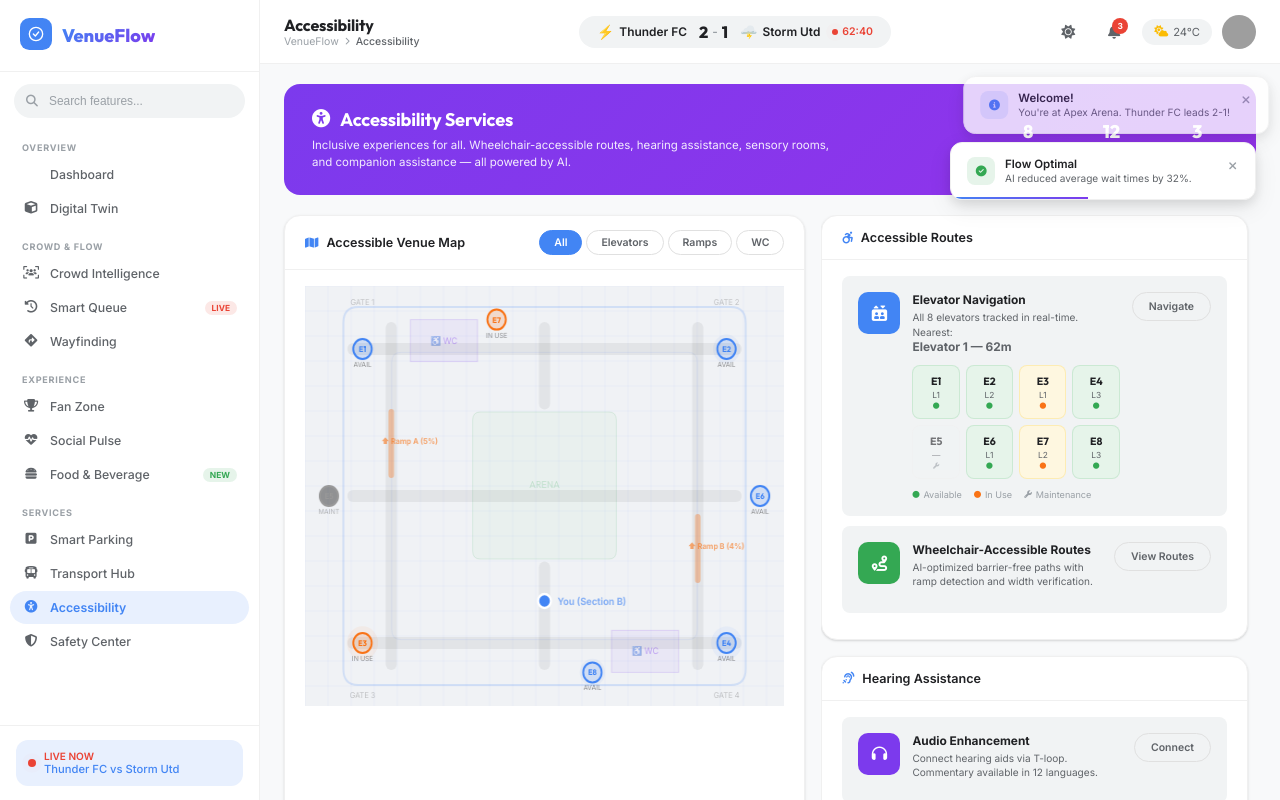
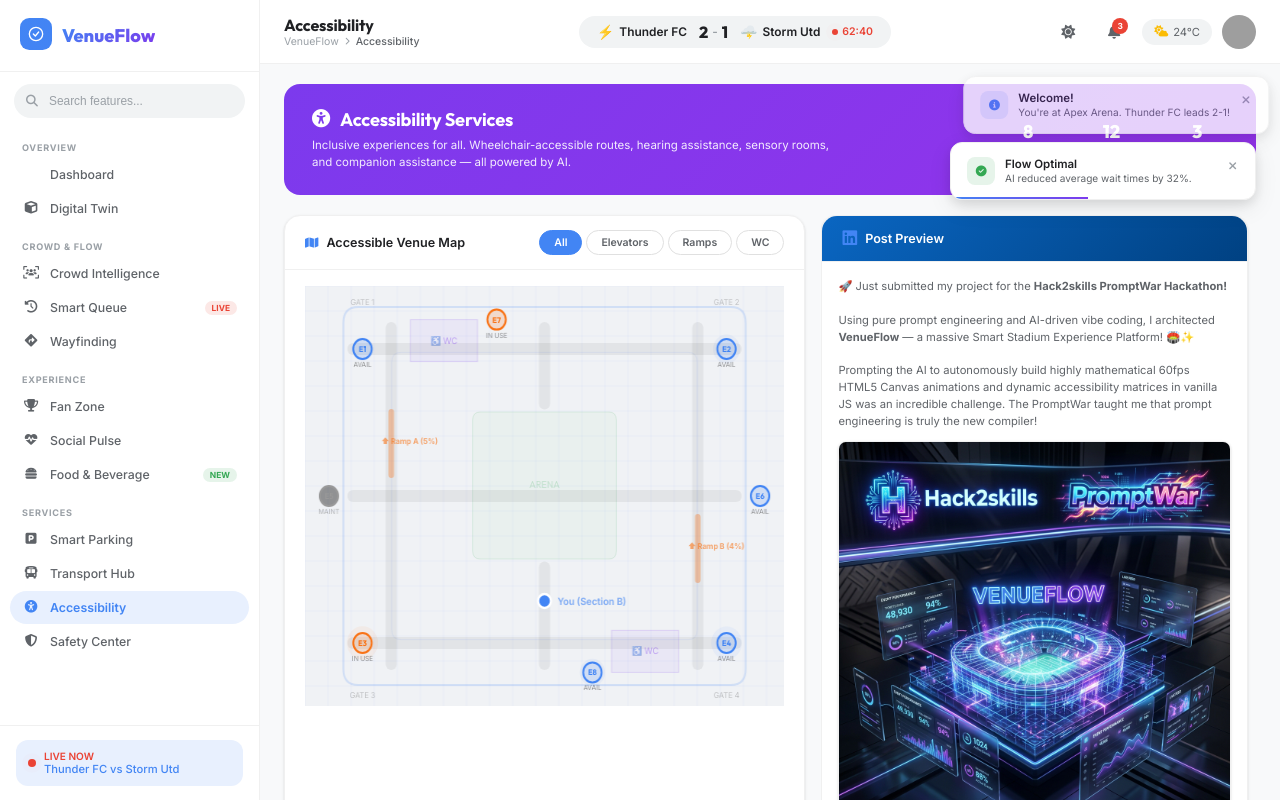
Before and after one commit to divyanshugupta0/Hack2skills, a plain HTML site: page index.html in a window 1280 px wide. Both pictures are taken after a click on the link "Accessibility". Drawn offline with Linux system fonts and the light colour scheme; grey boxes are pictures that could not be loaded; some icons are missing; a web font is replaced by a local one.

Commit message:
added linkedin promo with logo and updated description

```diff
--- a/index.html
+++ b/index.html
@@ -1339,6 +1339,31 @@
                             </div>
                             <!-- Right Column: Feature Cards -->
                             <div class="access-side">
+                                <!-- LinkedIn Post Preview Card -->
+                                <div class="card" style="margin-bottom: 20px;">
+                                    <div class="card-head" style="background: linear-gradient(135deg, #0A66C2, #004182); color: white;">
+                                        <div class="card-title" style="display:flex; align-items:center; gap:8px;">
+                                            <i class="fab fa-linkedin" style="font-size: 1.2rem;"></i> Post Preview
+                                        </div>
+                                    </div>
+                                    <div class="card-body" style="padding: 16px;">
+                                        <div style="font-size: .8rem; color: var(--text-sec); margin-bottom: 12px; line-height: 1.5;">
+                                            🚀 Just submitted my project for the <strong>Hack2skills PromptWar Hackathon!</strong><br><br>
+                                            Using pure prompt engineering and AI-driven vibe coding, I architected <strong>VenueFlow</strong> — a massive Smart Stadium Experience Platform! 🏟️✨<br><br>
+                                            Prompting the AI to autonomously build highly mathematical 60fps HTML5 Canvas animations and dynamic accessibility matrices in vanilla JS was an incredible challenge. The PromptWar taught me that prompt engineering is truly the new compiler!
+                                        </div>
+                                        <img src="linkedin-promo-v2.png" alt="VenueFlow Promo Logo" style="width: 100%; border-radius: var(--radius-sm); border: 1px solid var(--border-light); margin-bottom: 12px; box-shadow: var(--shadow-sm);">
+                                        <div style="display:flex; gap: 10px;">
+                                            <a href="https://www.linkedin.com/sharing/share-offsite/?url=https://github.com/divyanshugupta0/Hack2skills" target="_blank" class="btn-primary" style="flex:1; background: #0A66C2; color: white; border: none; font-weight: 600; text-decoration: none; padding: 10px; border-radius: 6px; text-align: center; display:flex; align-items:center; justify-content:center; gap:8px;">
+                                                <i class="fas fa-share-nodes"></i> Share on LinkedIn
+                                            </a>
+                                            <button class="btn-outline" style="padding: 10px 14px;" onclick="navigator.clipboard.writeText('🚀 Just submitted my project for the Hack2skills PromptWar Hackathon! \n\nUsing pure prompt engineering and AI-driven vibe coding, I architected VenueFlow — a massive Smart Stadium Experience Platform! 🏟️✨ \n\nPrompting the AI to autonomously build highly mathematical 60fps HTML5 Canvas animations and dynamic accessibility matrices in vanilla JS was an incredible challenge. The PromptWar taught me that prompt engineering is truly the new compiler! \n\n#Hack2skills #PromptWar #VenueFlow #GenerativeAI'); showToast('success', 'Copied!', 'Post text copied to clipboard.')">
+                                                <i class="fas fa-copy"></i> Copy Text
+                                            </button>
+                                        </div>
+                                    </div>
+                                </div>
+
                                 <!-- Accessible Routes Card -->
                                 <div class="card">
                                     <div class="card-head">
```
Also changed, not shown: linkedin-promo-v2.png (added), linkedin-promo.png (added).
